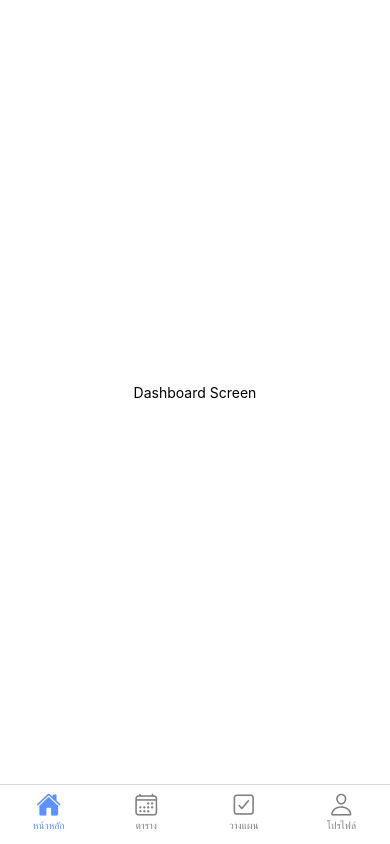
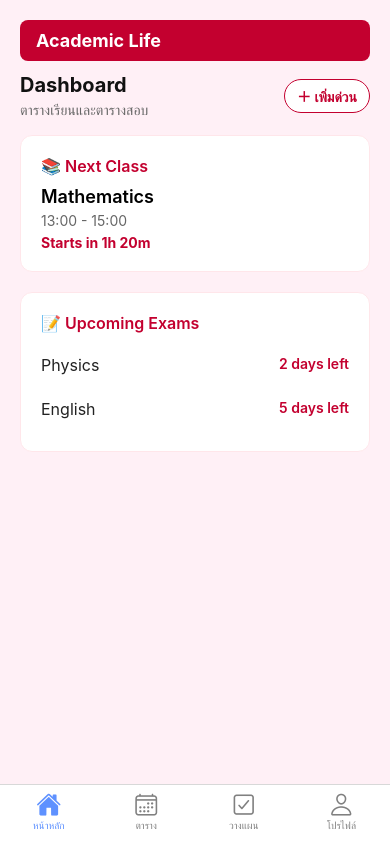
Before and after one commit to Ton-555/AcdemicLifePlanner, a React Native app: screen /Dashboard in a window 390 px wide. Built offline with nearby package versions, Linux system fonts and the light colour scheme.

Commit message:
fic table ver2

```diff
--- a/package.json
+++ b/package.json
@@ -22,6 +22,7 @@
     "react-native": "0.81.5",
     "react-native-safe-area-context": "~5.6.0",
     "react-native-screens": "~4.16.0",
+    "react-native-timetable": "^1.0.6",
     "react-native-web": "^0.21.0"
   },
   "private": true
--- a/src/screen/Dashboard.js
+++ b/src/screen/Dashboard.js
@@ -1,21 +1,320 @@
-import React from "react";
-import { View, Text, StyleSheet } from "react-native";
+import React, { useState } from "react";
+import { View, Text, StyleSheet, TouchableOpacity, ScrollView, Modal, TextInput, Alert } from "react-native";
 
-const Dashboard = () => {
+const Dashboard = ({ navigation }) => {
+    const [modalVisible, setModalVisible] = useState(false);
+    const [quickType, setQuickType] = useState("Activity");
+    const [quickTitle, setQuickTitle] = useState("");
+
+    const handleAdd = () => {
+        if (!quickTitle.trim()) {
+            Alert.alert("กรุณาใส่ชื่อกิจกรรมหรือ Task");
+            return;
+        }
+
+        // Placeholder: replace with actual save logic / navigation
+        console.log("Quick Add:", { type: quickType, title: quickTitle });
+        Alert.alert("Added", `${quickType}: ${quickTitle}`);
+
+        // reset and close
+        setQuickTitle("");
+        setQuickType("Activity");
+        setModalVisible(false);
+    };
+
     return (
-        <View style={styles.containner}>
-            <Text>Dashboard Screen</Text>
+        <View style={styles.container}>
+            <ScrollView contentContainerStyle={{ paddingBottom: 100 }}>
+
+                {/* Top Bar */}
+                <View style={styles.topBar}>
+                    <Text style={styles.topBarTitle}>Academic Life</Text>
+                </View>
+
+                {/* Header Row */}
+                <View style={styles.headerRow}>
+                    <View>
+                        <Text style={styles.pageTitle}>Dashboard</Text>
+                        <Text style={styles.subtitle}>ตารางเรียนและตารางสอบ</Text>
+                    </View>
+
+                    <TouchableOpacity style={styles.headerQuickAdd} onPress={() => setModalVisible(true)}>
+                        <Text style={styles.headerQuickAddText}>＋ เพิ่มด่วน</Text>
+                    </TouchableOpacity>
+                </View>
+
+                {/* Next Class Card */}
+                <TouchableOpacity style={styles.card} onPress={() => navigation.navigate('Timetable')}>
+                    <Text style={styles.cardTitle}>📚 Next Class</Text>
+                    <Text style={styles.subject}>Mathematics</Text>
+                    <Text style={styles.time}>13:00 - 15:00</Text>
+                    <Text style={styles.countdown}>Starts in 1h 20m</Text>
+                </TouchableOpacity>
+
+                {/* Upcoming Exams */}
+                <View style={styles.card}>
+                    <Text style={styles.cardTitle}>📝 Upcoming Exams</Text>
+
+                    <TouchableOpacity style={styles.examItem} onPress={() => navigation.navigate('Timetable')}>
+                        <Text style={styles.examText}>Physics</Text>
+                        <Text style={styles.examDate}>2 days left</Text>
+                    </TouchableOpacity>
+
+                    <TouchableOpacity style={styles.examItem} onPress={() => navigation.navigate('Timetable')}>
+                        <Text style={styles.examText}>English</Text>
+                        <Text style={styles.examDate}>5 days left</Text>
+                    </TouchableOpacity>
+                </View>
+
+            </ScrollView>
+
+            {/* Removed bottom FAB (now header Quick Add) */}
+
+            <Modal
+                visible={modalVisible}
+                animationType="slide"
+                transparent
+                onRequestClose={() => setModalVisible(false)}
+            >
+                <View style={styles.modalContainer}>
+                    <View style={styles.modalContent}>
+                        <Text style={styles.modalTitle}>Quick Add</Text>
+
+                        <View style={{ flexDirection: "row", marginBottom: 12 }}>
+                            <TouchableOpacity
+                                style={[styles.typeButton, quickType === "Activity" && styles.typeButtonActive]}
+                                onPress={() => setQuickType("Activity")}
+                            >
+                                <Text style={styles.modalButtonText}>กิจกรรม</Text>
+                            </TouchableOpacity>
+
+                            <TouchableOpacity
+                                style={[styles.typeButton, quickType === "Task" && styles.typeButtonActive]}
+                                onPress={() => setQuickType("Task")}
+                            >
+                                <Text style={styles.modalButtonText}>Task</Text>
+                            </TouchableOpacity>
+                        </View>
+
+                        <TextInput
+                            placeholder={`ชื่อ ${quickType}`}
+                            style={styles.input}
+                            value={quickTitle}
+                            onChangeText={setQuickTitle}
+                        />
+
+                        <View style={styles.modalButtonRow}>
+                            <TouchableOpacity style={styles.modalButton} onPress={() => setModalVisible(false)}>
+                                <Text style={[styles.modalButtonText, { color: "#333" }]}>ยกเลิก</Text>
+                            </TouchableOpacity>
+
+                            <TouchableOpacity style={[styles.modalButton, { backgroundColor: "#C3002F" }]} onPress={handleAdd}>
+                                <Text style={styles.modalButtonText}>เพิ่ม</Text>
+                            </TouchableOpacity>
+                        </View>
+                    </View>
+                </View>
+            </Modal>
+
         </View>
     )
 }
 
 const styles = StyleSheet.create({
-    containner:{
-        flex:1,
-        justifyContent:"center",
-        alignItems:"center",
-        backgroundColor:"#fff"
+    container: {
+        flex: 1,
+        backgroundColor: "#FFF0F6",
+        padding: 20,
+    },
+    header: {
+        fontSize: 24,
+        fontWeight: "bold",
+        marginBottom: 20,
+        color: "#C3002F"
+    },
+    card: {
+        backgroundColor: "#fff",
+        borderRadius: 16,
+        padding: 20,
+        marginBottom: 20,
+        shadowColor: "#000",
+        shadowOpacity: 0.1,
+        shadowRadius: 8,
+        elevation: 4,
+    },
+    cardTitle: {
+        fontSize: 16,
+        fontWeight: "bold",
+        marginBottom: 10,
+        color: "#C3002F"
+    },
+    subject: {
+        fontSize: 18,
+        fontWeight: "600",
+        marginBottom: 5
+    },
+    time: {
+        fontSize: 14,
+        color: "#666",
+        marginBottom: 5
+    },
+    countdown: {
+        fontSize: 14,
+        color: "#C3002F",
+        fontWeight: "bold"
+    },
+    examItem: {
+        flexDirection: "row",
+        justifyContent: "space-between",
+        paddingVertical: 8,
+        borderBottomWidth: 1,
+        borderBottomColor: "#f2f2f2"
+    },
+    examText: {
+        fontSize: 16
+    },
+    examDate: {
+        fontSize: 14,
+        color: "#C3002F",
+        fontWeight: "600"
+    },
+    fab: {
+        position: "absolute",
+        bottom: 25,
+        right: 25,
+        backgroundColor: "#C3002F",
+        width: 60,
+        height: 60,
+        borderRadius: 30,
+        justifyContent: "center",
+        alignItems: "center",
+        elevation: 6,
+    },
+    fabText: {
+        color: "#fff",
+        fontSize: 28,
+        fontWeight: "bold"
     }
-})
+    ,
+    modalContainer: {
+        flex: 1,
+        justifyContent: "flex-end",
+        backgroundColor: "rgba(0,0,0,0.4)",
+    },
+    modalContent: {
+        backgroundColor: "#fff",
+        padding: 20,
+        borderTopLeftRadius: 16,
+        borderTopRightRadius: 16,
+    },
+    modalTitle: {
+        fontSize: 18,
+        fontWeight: "bold",
+        marginBottom: 12,
+        color: "#333"
+    },
+    input: {
+        borderWidth: 1,
+        borderColor: "#eee",
+        borderRadius: 8,
+        padding: 10,
+        marginBottom: 12,
+    },
+    modalButtonRow: {
+        flexDirection: "row",
+        justifyContent: "space-between",
+    },
+    modalButton: {
+        flex: 1,
+        paddingVertical: 12,
+        borderRadius: 8,
+        alignItems: "center",
+        marginHorizontal: 6,
+        backgroundColor: "#f2f2f2",
+    },
+    modalButtonText: {
+        color: "#fff",
+        fontWeight: "600"
+    },
+    typeButton: {
+        paddingVertical: 8,
+        paddingHorizontal: 12,
+        borderRadius: 8,
+        backgroundColor: "#f5f5f5",
+        marginRight: 8,
+    },
+    typeButtonActive: {
+        backgroundColor: "#C3002F",
+    }
+    ,
+    topBar: {
+        backgroundColor: "#C3002F",
+        paddingVertical: 10,
+        paddingHorizontal: 16,
+        borderRadius: 8,
+        marginBottom: 12,
+    },
+    topBarTitle: {
+        color: "#fff",
+        fontWeight: "700",
+        fontSize: 18,
+    },
+    headerRow: {
+        flexDirection: "row",
+        justifyContent: "space-between",
+        alignItems: "center",
+        marginBottom: 16,
+    },
+    pageTitle: {
+        fontSize: 20,
+        fontWeight: "700",
+        color: "#111",
+    },
+    subtitle: {
+        color: "#666",
+        marginTop: 4,
+    },
+    headerQuickAdd: {
+        borderWidth: 1,
+        borderColor: "#C3002F",
+        paddingVertical: 6,
+        paddingHorizontal: 12,
+        borderRadius: 20,
+        backgroundColor: "#fff",
+    },
+    headerQuickAddText: {
+        color: "#C3002F",
+        fontWeight: "700",
+    },
+    card: {
+        backgroundColor: "#fff",
+        borderRadius: 12,
+        padding: 20,
+        marginBottom: 20,
+        borderWidth: 1,
+        borderColor: "#FFE6EA",
+    },
+    cardTitle: {
+        fontSize: 16,
+        fontWeight: "600",
+        marginBottom: 10,
+        color: "#C3002F"
+    },
+    examItem: {
+        flexDirection: "row",
+        justifyContent: "space-between",
+        paddingVertical: 12,
+        borderBottomWidth: 0,
+    },
+    examText: {
+        fontSize: 16,
+        color: "#222"
+    },
+    examDate: {
+        fontSize: 14,
+        color: "#C3002F",
+        fontWeight: "600"
+    }
+});
 
 export default Dashboard;
```
Also changed, not shown: 1 other file (tests, documents, lock files or other folders).
